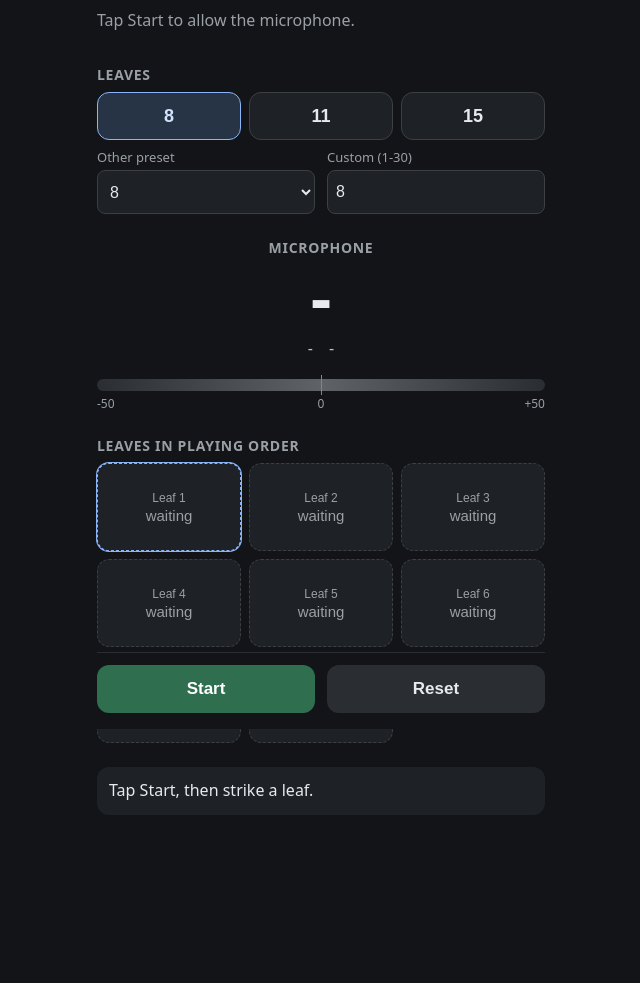
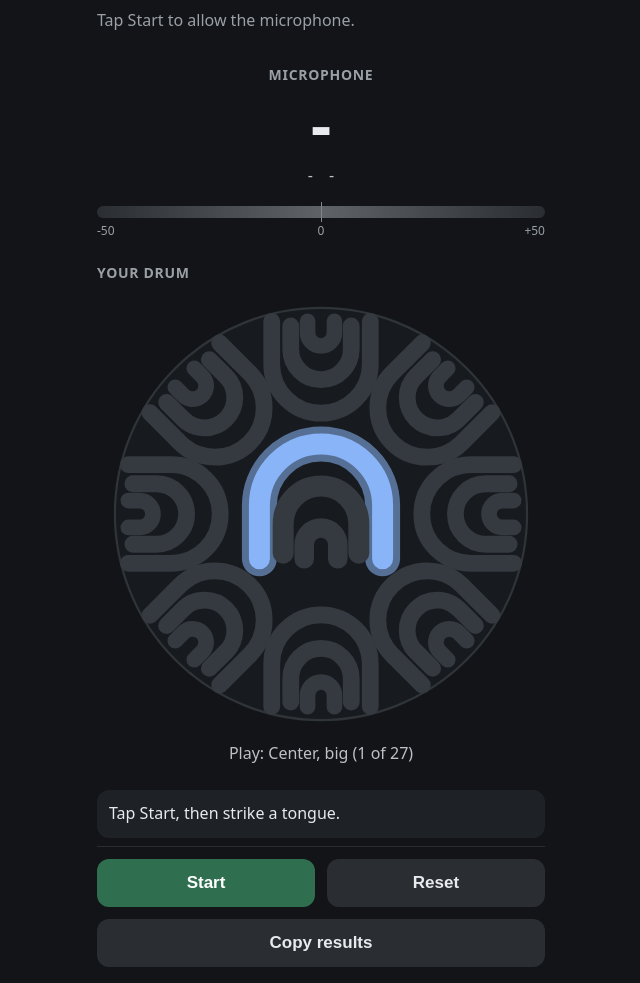
Before and after one commit to cookiefree/leafdrum-tuner, a website with bundled scripts: page index.html in a window 1280 px wide. Shown: the part 71-1054 px from the top of the page, without its empty margins (319-959 px from the left). Before the commit the page ends 971 px from the top, so only its background shows below. Built offline with nearby package versions, Linux system fonts and the light colour scheme.

Commit message:
phase 9: guided drum view with 27 tongues

```diff
--- a/css/style.css
+++ b/css/style.css
@@ -168,61 +168,6 @@ body {
   color: #9aa0a6;
 }
 
-.leaf-count {
-  margin-bottom: 1.5rem;
-}
-
-.presets {
-  display: grid;
-  grid-template-columns: repeat(3, minmax(0, 1fr));
-  gap: 0.5rem;
-}
-
-.preset {
-  min-height: 3rem;
-  font-size: 1.125rem;
-  font-weight: 600;
-  border: 1px solid #3c4043;
-  border-radius: 0.75rem;
-  background: #1e2126;
-  color: #e8eaed;
-  cursor: pointer;
-}
-
-.preset.active {
-  border-color: #8ab4f8;
-  background: #263445;
-  color: #d2e3fc;
-}
-
-.count-inputs {
-  display: flex;
-  gap: 0.75rem;
-  margin-top: 0.5rem;
-}
-
-.field {
-  flex: 1;
-  min-width: 0;
-  display: flex;
-  flex-direction: column;
-  gap: 0.25rem;
-  font-size: 0.8125rem;
-  color: #9aa0a6;
-}
-
-.field select,
-.field input {
-  width: 100%;
-  min-height: 2.75rem;
-  padding: 0 0.5rem;
-  font-size: 1rem;
-  border: 1px solid #3c4043;
-  border-radius: 0.5rem;
-  background: #1e2126;
-  color: #e8eaed;
-}
-
 .readout {
   margin-bottom: 1.5rem;
   text-align: center;
@@ -290,57 +235,91 @@ body {
   text-align: right;
 }
 
-.slots {
-  display: grid;
-  grid-template-columns: repeat(3, minmax(0, 1fr));
-  gap: 0.5rem;
+.drum {
   margin-bottom: 1.5rem;
 }
 
-.slot {
-  display: flex;
-  flex-direction: column;
-  align-items: center;
-  justify-content: center;
-  gap: 0.125rem;
-  min-height: 5.5rem;
-  padding: 0.5rem;
-  text-align: center;
-  border: 1px solid #3c4043;
-  border-radius: 0.75rem;
-  background: #1e2126;
-  color: #e8eaed;
+.drum-view {
+  width: 100%;
+}
+
+.drum-svg {
+  display: block;
+  width: 100%;
+  height: auto;
+  user-select: none;
+  -webkit-user-select: none;
+  -webkit-tap-highlight-color: transparent;
+}
+
+.drum-rim {
+  fill: #171a1e;
+  stroke: #2f3439;
+  stroke-width: 2;
+}
+
+.drum-tongue {
   cursor: pointer;
 }
 
-.slot.empty {
-  border-style: dashed;
+.drum-tongue:focus {
+  outline: none;
 }
 
-.slot.active {
-  border-color: #8ab4f8;
-  box-shadow: 0 0 0 1px #8ab4f8;
+.tongue-halo,
+.tongue-band {
+  fill: none;
+  stroke-linecap: round;
+  stroke-linejoin: round;
 }
 
-.slot-leaf {
-  font-size: 0.75rem;
-  color: #9aa0a6;
+.tongue-halo {
+  stroke: #8ab4f8;
+  opacity: 0;
+  transition: opacity 120ms ease;
 }
 
-.slot-note {
-  font-size: 1.375rem;
-  font-weight: 700;
+.drum-tongue.active .tongue-halo {
+  opacity: 0.55;
 }
 
-.slot.empty .slot-note {
-  font-size: 0.9375rem;
-  font-weight: 400;
-  color: #9aa0a6;
+.drum-tongue:focus-visible .tongue-halo {
+  stroke: #fdd663;
+  opacity: 0.9;
 }
 
-.slot-detail,
-.slot-cents {
-  font-size: 0.75rem;
+.tongue-band {
+  stroke: #343a40;
+  transition: stroke 120ms ease;
+}
+
+.drum-tongue.done .tongue-band {
+  stroke: #3f8f68;
+}
+
+.drum-tongue.active:not(.done) .tongue-band {
+  stroke: #8ab4f8;
+}
+
+.tongue-note {
+  fill: #ffffff;
+  font-size: 14px;
+  font-weight: 600;
+  pointer-events: none;
+  paint-order: stroke;
+  stroke: #121417;
+  stroke-width: 2px;
+  stroke-linejoin: round;
+}
+
+.drum-labels {
+  pointer-events: none;
+}
+
+.drum-caption {
+  min-height: 1.5rem;
+  margin: 0.25rem 0 0;
+  text-align: center;
   color: #bdc1c6;
 }
 
@@ -376,8 +355,6 @@ body {
 }
 
 .controls {
-  position: sticky;
-  bottom: 0;
   display: grid;
   grid-template-columns: 1fr 1fr;
   gap: 0.75rem;
@@ -407,14 +384,16 @@ body {
   color: #e8eaed;
 }
 
+.copy-button {
+  grid-column: 1 / -1;
+}
+
 .button:disabled {
   opacity: 0.5;
   cursor: default;
 }
 
 .button:focus-visible,
-.preset:focus-visible,
-.slot:focus-visible,
 .settings-button:focus-visible,
 .chip:focus-visible,
 select:focus-visible,
--- /dev/null
+++ b/src/drumview.js
@@ -0,0 +1,200 @@
+const SVG_NS = "http://www.w3.org/2000/svg";
+const VIEW_SIZE = 400;
+const CENTER = VIEW_SIZE / 2;
+const RING_RADIUS = 140;
+const RIM_RADIUS = 184;
+const CENTER_SCALE = 1.25;
+const HALO_EXTRA = 10;
+
+const TONGUE_GEOMETRY = {
+  big: { radius: 44, crown: -50, leg: 32, stroke: 15 },
+  middle: { radius: 27, crown: -20, leg: 28, stroke: 15 },
+  small: { radius: 12, crown: 10, leg: 32, stroke: 14 },
+};
+
+function createSvgElement(name, attributes) {
+  const element = document.createElementNS(SVG_NS, name);
+  for (const [key, value] of Object.entries(attributes)) {
+    element.setAttribute(key, String(value));
+  }
+  return element;
+}
+
+function groupTongues(layout) {
+  const groups = [];
+  const byName = new Map();
+
+  layout.tongues.forEach((tongue, index) => {
+    let group = byName.get(tongue.groupName);
+    if (!group) {
+      group = { name: tongue.groupName, tongues: [] };
+      byName.set(tongue.groupName, group);
+      groups.push(group);
+    }
+    group.tongues.push({ tongue, index });
+  });
+
+  return groups;
+}
+
+function groupPlacement(groupIndex, groupCount) {
+  if (groupIndex === 0) {
+    return { x: CENTER, y: CENTER, rotation: 0, scale: CENTER_SCALE };
+  }
+
+  const ringCount = groupCount - 1;
+  const angle = -90 + ((groupIndex - 1) * 360) / ringCount;
+  const radians = (angle * Math.PI) / 180;
+
+  return {
+    x: CENTER + RING_RADIUS * Math.cos(radians),
+    y: CENTER + RING_RADIUS * Math.sin(radians),
+    rotation: angle - 90,
+    scale: 1,
+  };
+}
+
+function archPath(geometry) {
+  const arcCenter = geometry.crown + geometry.radius;
+  return [
+    `M ${-geometry.radius} ${geometry.leg}`,
+    `L ${-geometry.radius} ${arcCenter}`,
+    `A ${geometry.radius} ${geometry.radius} 0 0 1 ${geometry.radius} ${arcCenter}`,
+    `L ${geometry.radius} ${geometry.leg}`,
+  ].join(" ");
+}
+
+function crownPosition(placement, crown) {
+  const radians = (placement.rotation * Math.PI) / 180;
+  return {
+    x: placement.x - crown * Math.sin(radians) * placement.scale,
+    y: placement.y + crown * Math.cos(radians) * placement.scale,
+  };
+}
+
+function ariaLabel(tongue, slot, active) {
+  const state = slot === null ? "Waiting" : slot.label;
+  return `${tongue.label}. ${state}.${active ? " Next to play." : ""}`;
+}
+
+export function createDrumView(layout, session, options = {}) {
+  const groups = groupTongues(layout);
+  const tongueElements = new Array(layout.tongues.length);
+  const noteElements = new Array(layout.tongues.length);
+
+  const svg = createSvgElement("svg", {
+    viewBox: `0 0 ${VIEW_SIZE} ${VIEW_SIZE}`,
+    class: "drum-svg",
+    role: "group",
+    "aria-label": layout.name,
+  });
+
+  svg.append(
+    createSvgElement("circle", {
+      class: "drum-rim",
+      cx: CENTER,
+      cy: CENTER,
+      r: RIM_RADIUS,
+    }),
+  );
+
+  const labels = createSvgElement("g", {
+    class: "drum-labels",
+    "aria-hidden": "true",
+  });
+
+  groups.forEach((group, groupIndex) => {
+    const placement = groupPlacement(groupIndex, groups.length);
+    const groupElement = createSvgElement("g", {
+      class: "drum-group",
+      transform: `translate(${placement.x} ${placement.y}) rotate(${placement.rotation}) scale(${placement.scale})`,
+    });
+
+    for (const { tongue, index } of group.tongues) {
+      const geometry = TONGUE_GEOMETRY[tongue.size];
+      const path = archPath(geometry);
+
+      const tongueElement = createSvgElement("g", {
+        class: "drum-tongue pending",
+        "data-index": index,
+        tabindex: "0",
+        focusable: "true",
+        role: "button",
+        "aria-label": ariaLabel(tongue, null, false),
+      });
+
+      tongueElement.append(
+        createSvgElement("path", {
+          class: "tongue-halo",
+          d: path,
+          "stroke-width": geometry.stroke + HALO_EXTRA,
+        }),
+        createSvgElement("path", {
+          class: "tongue-band",
+          d: path,
+          "stroke-width": geometry.stroke,
+        }),
+      );
+
+      groupElement.append(tongueElement);
+      tongueElements[index] = tongueElement;
+
+      const crown = crownPosition(placement, geometry.crown);
+      const note = createSvgElement("text", {
+        class: "tongue-note",
+        x: crown.x.toFixed(2),
+        y: crown.y.toFixed(2),
+        "text-anchor": "middle",
+        "dominant-baseline": "central",
+      });
+      noteElements[index] = note;
+      labels.append(note);
+    }
+
+    svg.append(groupElement);
+  });
+
+  svg.append(labels);
+
+  function update() {
+    layout.tongues.forEach((tongue, index) => {
+      const slot = session.slots[index];
+      const active = session.activeSlot === index;
+      const element = tongueElements[index];
+
+      element.classList.toggle("pending", slot === null);
+      element.classList.toggle("done", slot !== null);
+      element.classList.toggle("active", active);
+      element.setAttribute("aria-label", ariaLabel(tongue, slot, active));
+
+      if (active) element.setAttribute("aria-current", "true");
+      else element.removeAttribute("aria-current");
+
+      noteElements[index].textContent = slot === null ? "" : slot.label;
+    });
+  }
+
+  function activate(index) {
+    session.selectSlot(index);
+    update();
+    if (typeof options.onSelect === "function") options.onSelect(index);
+  }
+
+  svg.addEventListener("click", (event) => {
+    const element = event.target.closest(".drum-tongue");
+    if (!element) return;
+    activate(Number(element.dataset.index));
+  });
+
+  svg.addEventListener("keydown", (event) => {
+    if (event.key !== "Enter" && event.key !== " ") return;
+    const element = event.target.closest(".drum-tongue");
+    if (!element) return;
+    event.preventDefault();
+    activate(Number(element.dataset.index));
+  });
+
+  update();
+
+  return { element: svg, update };
+}
--- /dev/null
+++ b/src/layout.js
@@ -0,0 +1,38 @@
+const GROUP_NAMES = [
+  "Center",
+  "Top",
+  "Top-right",
+  "Right",
+  "Bottom-right",
+  "Bottom",
+  "Bottom-left",
+  "Left",
+  "Top-left",
+];
+
+const SIZES = ["big", "middle", "small"];
+
+function idPart(name) {
+  return name.toLowerCase().replace(/[^a-z0-9]+/g, "-");
+}
+
+const tongues = [];
+
+for (const groupName of GROUP_NAMES) {
+  for (const size of SIZES) {
+    tongues.push({
+      id: `${idPart(groupName)}-${size}`,
+      groupName,
+      size,
+      label: `${groupName}, ${size}`,
+    });
+  }
+}
+
+const layout = {
+  id: "nested-9x3",
+  name: "Nested 9 x 3",
+  tongues,
+};
+
+export default layout;
--- a/src/main.js
+++ b/src/main.js
@@ -8,17 +8,14 @@ import {
   startAudio,
   stopAudio,
 } from "./audio.js";
+import { createDrumView } from "./drumview.js";
+import layout from "./layout.js";
 import { describeFreq } from "./notes.js";
 import { StrikeDetector } from "./onset.js";
 import { Session } from "./session.js";
 
 const A4_DEFAULT = 440;
 const DASH = "-";
-const QUICK_PRESETS = [8, 11, 15];
-const PRESET_MIN = 5;
-const PRESET_MAX = 15;
-const MIN_LEAVES = 1;
-const MAX_LEAVES = 30;
 const MIN_A4 = 400;
 const MAX_A4 = 480;
 const A4_QUICK_CHOICES = [432, 440];
@@ -32,7 +29,6 @@ const STORAGE_KEYS = {
   gate: "leafdrum.gate",
   inputGain: "leafdrum.inputGain",
   diagnostics: "leafdrum.diagnostics",
-  leafCount: "leafdrum.leafCount",
 };
 
 const SUPPORT_MESSAGES = {
@@ -88,13 +84,7 @@ const storedDiagnostics = readStored(STORAGE_KEYS.diagnostics, (value) => typeof
 if (storedDiagnostics !== null) showDiagnostics = storedDiagnostics;
 
 const detector = new StrikeDetector({ a4, gate });
-const session = new Session(8);
-
-const storedLeafCount = readStored(
-  STORAGE_KEYS.leafCount,
-  (value) => Number.isInteger(value) && value >= MIN_LEAVES && value <= MAX_LEAVES,
-);
-if (storedLeafCount !== null) session.setLeafCount(storedLeafCount);
+const session = new Session(layout.tongues.length);
 
 const app = document.getElementById("app");
 
@@ -128,20 +118,6 @@ app.innerHTML = `
     </div>
   </section>
   <p id="status" class="status" role="status">Tap Start to allow the microphone.</p>
-  <section class="leaf-count" aria-labelledby="leaves-title">
-    <h2 id="leaves-title" class="section-title">Leaves</h2>
-    <div id="presets" class="presets"></div>
-    <div class="count-inputs">
-      <div class="field">
-        <label for="preset-select">Other preset</label>
-        <select id="preset-select"></select>
-      </div>
-      <div class="field">
-        <label for="custom-count">Custom (1-30)</label>
-        <input id="custom-count" type="number" min="1" max="30" inputmode="numeric">
-      </div>
-    </div>
-  </section>
   <section class="readout">
     <h2 class="section-title">Microphone</h2>
     <div id="note" class="note">-</div>
@@ -157,19 +133,21 @@ app.innerHTML = `
     </div>
   </section>
   <p id="diagnostics-line" class="diagnostics hidden"></p>
-  <section>
-    <h2 class="section-title">Leaves in playing order</h2>
-    <div id="slots" class="slots"></div>
+  <section class="drum" aria-labelledby="drum-title">
+    <h2 id="drum-title" class="section-title">Your drum</h2>
+    <div id="drum-view" class="drum-view"></div>
+    <p id="drum-caption" class="drum-caption" aria-live="polite"></p>
   </section>
   <section id="sorted" class="sorted hidden">
     <h2 class="section-title">Sorted by pitch</h2>
     <div id="sorted-notes" class="sorted-notes"></div>
     <p id="sorted-summary" class="sorted-summary hidden"></p>
   </section>
-  <p id="feedback" class="feedback" role="status">Tap Start, then strike a leaf.</p>
+  <p id="feedback" class="feedback" role="status">Tap Start, then strike a tongue.</p>
   <div class="controls">
     <button id="toggle" class="button primary" type="button">Start</button>
     <button id="reset" class="button secondary" type="button">Reset</button>
+    <button id="copy" class="button secondary copy-button" type="button">Copy results</button>
   </div>
 `;
 
@@ -184,31 +162,19 @@ const gateValue = document.getElementById("gate-value");
 const diagnosticsCheckbox = document.getElementById("diagnostics");
 const diagnosticsLine = document.getElementById("diagnostics-line");
 const statusLine = document.getElementById("status");
-const presetsContainer = document.getElementById("presets");
-const presetSelect = document.getElementById("preset-select");
-const customInput = document.getElementById("custom-count");
 const noteLine = document.getElementById("note");
 const hzLine = document.getElementById("hz");
 const centsLine = document.getElementById("cents");
 const meterMarker = document.getElementById("meter-marker");
-const slotsContainer = document.getElementById("slots");
+const drumContainer = document.getElementById("drum-view");
+const drumCaption = document.getElementById("drum-caption");
 const sortedSection = document.getElementById("sorted");
 const sortedNotes = document.getElementById("sorted-notes");
 const sortedSummary = document.getElementById("sorted-summary");
 const feedbackLine = document.getElementById("feedback");
 const toggleButton = document.getElementById("toggle");
 const resetButton = document.getElementById("reset");
-
-presetsContainer.innerHTML = QUICK_PRESETS.map(
-  (count) =>
-    `<button type="button" class="preset" data-count="${count}" aria-pressed="false">${count}</button>`,
-).join("");
-
-let presetOptions = "";
-for (let count = PRESET_MIN; count <= PRESET_MAX; count += 1) {
-  presetOptions += `<option value="${count}">${count}</option>`;
-}
-presetSelect.innerHTML = presetOptions;
+const copyButton = document.getElementById("copy");
 
 a4Quick.innerHTML = A4_QUICK_CHOICES.map(
   (value) =>
@@ -223,7 +189,6 @@ function persistSettings() {
   writeStored(STORAGE_KEYS.gate, gate);
   writeStored(STORAGE_KEYS.inputGain, inputGain);
   writeStored(STORAGE_KEYS.diagnostics, showDiagnostics);
-  writeStored(STORAGE_KEYS.leafCount, session.leafCount);
 }
 
 function gateToSlider(gateHz) {
@@ -278,27 +243,18 @@ function updateDiagnostics(frame) {
   diagnosticsLine.textContent = parts.join(" | ");
 }
 
-function renderSlots() {
-  slotsContainer.innerHTML = session.slots
-    .map((slot, index) => {
-      const isActive = index === session.activeSlot;
-      const classes = `slot${isActive ? " active" : ""}${slot === null ? " empty" : ""}`;
-      const activeAttr = isActive ? ' aria-current="true"' : "";
-      if (slot === null) {
-        return `<button type="button" class="${classes}" data-index="${index}"${activeAttr}>
-            <span class="slot-leaf">Leaf ${index + 1}</span>
-            <span class="slot-note">waiting</span>
-          </button>`;
-      }
-      const sign = slot.cents >= 0 ? "+" : "-";
-      return `<button type="button" class="${classes}" data-index="${index}"${activeAttr}>
-          <span class="slot-leaf">Leaf ${index + 1}</span>
-          <span class="slot-note">${slot.label}</span>
-          <span class="slot-detail">${slot.freq.toFixed(1)} Hz</span>
-          <span class="slot-cents">${sign}${Math.abs(slot.cents).toFixed(1)} cents</span>
-        </button>`;
-    })
-    .join("");
+function updateDrumCaption() {
+  if (session.activeSlot === null) {
+    drumCaption.textContent = "All tongues recorded.";
+    return;
+  }
+  const tongue = layout.tongues[session.activeSlot];
+  drumCaption.textContent = `Play: ${tongue.label} (${session.activeSlot + 1} of ${layout.tongues.length})`;
+}
+
+function renderDrum() {
+  drumView.update();
+  updateDrumCaption();
 }
 
 function summaryText(sorted) {
@@ -333,19 +289,6 @@ function renderSorted() {
   }
 }
 
-function syncCountControls() {
-  for (const button of presetsContainer.querySelectorAll(".preset")) {
-    const active = Number(button.dataset.count) === session.leafCount;
-    button.classList.toggle("active", active);
-    button.setAttribute("aria-pressed", String(active));
-  }
-  presetSelect.value =
-    session.leafCount >= PRESET_MIN && session.leafCount <= PRESET_MAX
-      ? String(session.leafCount)
-      : "";
-  customInput.value = String(session.leafCount);
-}
-
 function syncSettingsControls() {
   a4Input.value = String(a4);
   for (const button of a4Quick.querySelectorAll(".chip")) {
@@ -359,36 +302,6 @@ function syncSettingsControls() {
   gateValue.textContent = gate.toFixed(3);
   diagnosticsCheckbox.checked = showDiagnostics;
   diagnosticsLine.classList.toggle("hidden", !showDiagnostics);
-}
-
-function requestLeafCount(newCount) {
-  if (!Number.isInteger(newCount) || newCount < MIN_LEAVES || newCount > MAX_LEAVES) {
-    syncCountControls();
-    return;
-  }
-  if (newCount === session.leafCount) {
-    syncCountControls();
-    return;
-  }
-
-  const dropped = session.wouldDrop(newCount);
-  if (dropped.length > 0) {
-    const labels = dropped.map((slot) => slot.label).join(", ");
-    const plural = dropped.length === 1 ? "note" : "notes";
-    const confirmed = window.confirm(
-      `Changing to ${newCount} leaves will drop ${dropped.length} recorded ${plural} (${labels}). Continue?`,
-    );
-    if (!confirmed) {
-      syncCountControls();
-      return;
-    }
-  }
-
-  session.setLeafCount(newCount);
-  renderSlots();
-  renderSorted();
-  syncCountControls();
-  persistSettings();
 }
 
 function requestA4(newA4) {
@@ -417,12 +330,24 @@ function requestA4(newA4) {
   detector.setOptions({ a4 });
   if (recordedCount > 0) {
     session.reset();
-    renderSlots();
+    renderDrum();
     renderSorted();
-    setFeedback("Recorded leaves were cleared after the reference pitch change.");
+    setFeedback("Recorded tongues were cleared after the reference pitch change.");
   }
   syncSettingsControls();
   persistSettings();
+}
+
+function resultsText() {
+  return layout.tongues
+    .map((tongue, index) => {
+      const slot = session.slots[index];
+      const prefix = `${tongue.groupName}, ${tongue.size}: `;
+      if (slot === null) return `${prefix}not recorded`;
+      const sign = slot.cents >= 0 ? "+" : "-";
+      return `${prefix}${slot.label} (${slot.freq.toFixed(1)} Hz, ${sign}${Math.abs(slot.cents).toFixed(1)} cents)`;
+    })
+    .join("\n");
 }
 
 function handleStrikeEvent(event) {
@@ -435,7 +360,7 @@ function handleStrikeEvent(event) {
     lastStrikeText = `last strike: failed (${event.reason})`;
     setFeedback(
       event.reason === "inconsistent"
-        ? "Unclear note (two leaves at once, or the previous sound still ringing). Let it fade and try again."
+        ? "Unclear note (two tongues at once, or the previous sound still ringing). Let it fade and try again."
         : "Could not read that strike, try again",
     );
     return;
@@ -446,18 +371,18 @@ function handleStrikeEvent(event) {
   const result = session.addStrike(record);
 
   if (result.status === "filled") {
-    setFeedback(`Recorded ${record.label} in leaf ${result.slot + 1}`);
-    renderSlots();
+    setFeedback(`Recorded ${record.label} on ${layout.tongues[result.slot].label}`);
+    renderDrum();
     renderSorted();
     return;
   }
 
   if (result.status === "duplicate") {
-    setFeedback(`Already recorded as leaf ${result.existingSlot + 1}`);
+    setFeedback(`Already recorded on ${layout.tongues[result.existingSlot].label}`);
     return;
   }
 
-  setFeedback("All leaves recorded. Tap a leaf to re-record, or press Reset.");
+  setFeedback("All tongues recorded. Tap a tongue to re-record, or press Reset.");
 }
 
 function handleAudioFrame(frame) {
@@ -525,6 +450,13 @@ function describeAudioError(error) {
   }
 }
 
+const drumView = createDrumView(layout, session, {
+  onSelect() {
+    updateDrumCaption();
+  },
+});
+drumContainer.append(drumView.element);
+
 settingsToggle.addEventListener("click", () => {
   const nowHidden = settingsSection.classList.toggle("hidden");
   settingsToggle.setAttribute("aria-expanded", String(!nowHidden));
@@ -559,29 +491,19 @@ diagnosticsCheckbox.addEventListener("change", () => {
   persistSettings();
 });
 
-presetsContainer.addEventListener("click", (event) => {
-  const button = event.target.closest(".preset");
-  if (button) requestLeafCount(Number(button.dataset.count));
-});
-
-presetSelect.addEventListener("change", () => {
-  if (presetSelect.value) requestLeafCount(Number(presetSelect.value));
-});
-
-customInput.addEventListener("change", () => {
-  requestLeafCount(Number(customInput.value));
-});
-
-slotsContainer.addEventListener("click", (event) => {
-  const card = event.target.closest(".slot");
-  if (!card) return;
-  session.selectSlot(Number(card.dataset.index));
-  renderSlots();
+copyButton.addEventListener("click", async () => {
+  if (!navigator.clipboard || typeof navigator.clipboard.writeText !== "function") return;
+  try {
+    await navigator.clipboard.writeText(resultsText());
+    setFeedback("Copied results to the clipboard.");
+  } catch {
+    // Clipboard access can be denied; fail silently.
+  }
 });
 
 toggleButton.addEventListener("click", async () => {
   if (isAudioRunning()) {
-    stopListening("Stopped. Recorded leaves are kept.");
+    stopListening("Stopped. Recorded tongues are kept.");
     return;
   }
 
@@ -591,7 +513,7 @@ toggleButton.addEventListener("click", async () => {
     await startAudio(handleAudioFrame);
     acquireWakeLock();
     toggleButton.textContent = "Stop";
-    statusLine.textContent = "Listening. Strike the leaves one at a time.";
+    statusLine.textContent = "Listening. Strike each tongue one at a time.";
     setFeedback("Listening");
   } catch (error) {
     stopListening(describeAudioError(error));
@@ -602,9 +524,9 @@ toggleButton.addEventListener("click", async () => {
 
 resetButton.addEventListener("click", () => {
   session.reset();
-  renderSlots();
+  renderDrum();
   renderSorted();
-  setFeedback("Cleared all leaves.");
+  setFeedback("Cleared all tongues.");
 });
 
 document.addEventListener("visibilitychange", () => {
@@ -619,8 +541,7 @@ if (supportIssue) {
   statusLine.textContent = SUPPORT_MESSAGES[supportIssue];
 }
 
-renderSlots();
+renderDrum();
 renderSorted();
-syncCountControls();
 syncSettingsControls();
 clearReadout();
```
Also changed, not shown: tests/layout.test.js (added, +54 -0 lines), README.md.
